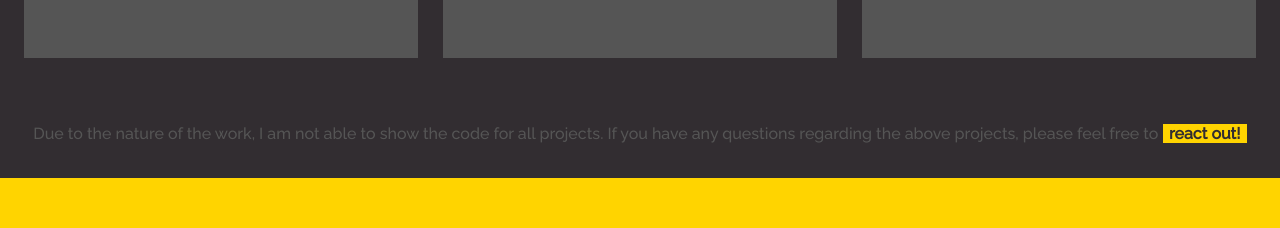
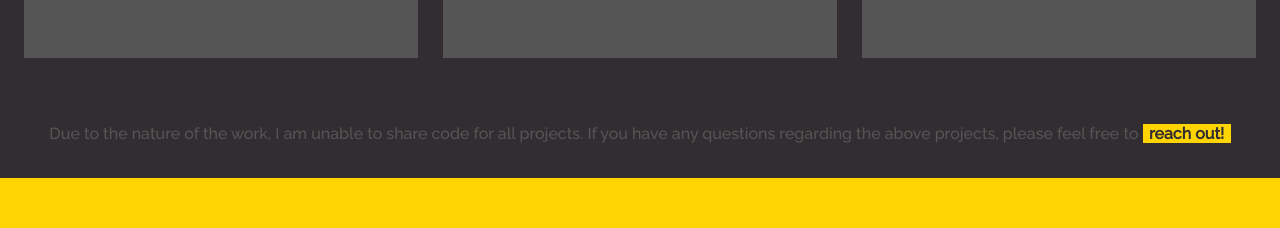
Before and after one commit to JamesAKing/portfolio, a React (Create React App) app: page / in a window 1280 px wide. Shown: the part 2260-2488 px from the top of the page. Built offline with nearby package versions, Linux system fonts and the light colour scheme.

Commit message:
fixed typo

```diff
--- a/src/components/projects-home/ProjectsHome.js
+++ b/src/components/projects-home/ProjectsHome.js
@@ -1,16 +1,26 @@
-import './ProjectsHome.scss';
-import { Link } from 'react-router-dom';
-import SectionHeader from '../section-header/SectionHeader';
-import ProjectCards from '../project-cards/ProjectCards';
-import { contactMeURL } from '../../utilities/URLS';
+import "./ProjectsHome.scss";
+import { Link } from "react-router-dom";
+import SectionHeader from "../section-header/SectionHeader";
+import ProjectCards from "../project-cards/ProjectCards";
+import { contactMeURL } from "../../utilities/URLS";
 
 function ProjectsHome() {
   return (
     <section className="projects-home">
-            <SectionHeader heading="PROJECTS" alt={true}/>
+      <SectionHeader heading="PROJECTS" alt={true} />
       <p className="projects-home__text">WONDERING WHAT I DO WITH MY TIME?</p>
       <ProjectCards />
-            <p className="projects-home__text">Due to the nature of the work, I am not able to show the code for all projects. If you have any questions regarding the above projects, please feel free to <Link to={contactMeURL} className="thank-you__text thank-you__text--highlight">react out!</Link></p>
+      <p className="projects-home__text">
+        Due to the nature of the work, I am unable to share code for all
+        projects. If you have any questions regarding the above projects, please
+        feel free to{" "}
+        <Link
+          to={contactMeURL}
+          className="thank-you__text thank-you__text--highlight"
+        >
+          reach out!
+        </Link>
+      </p>
     </section>
   );
 }
```
Lines whose indentation alone changed are shown as unchanged.
